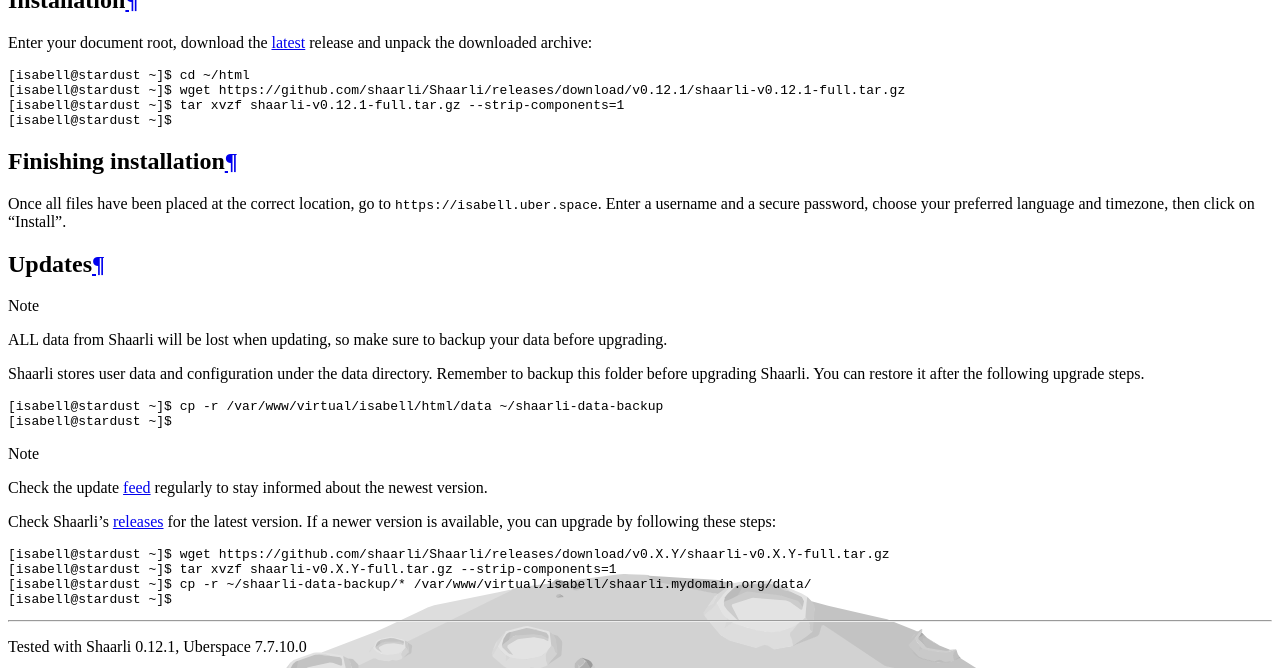
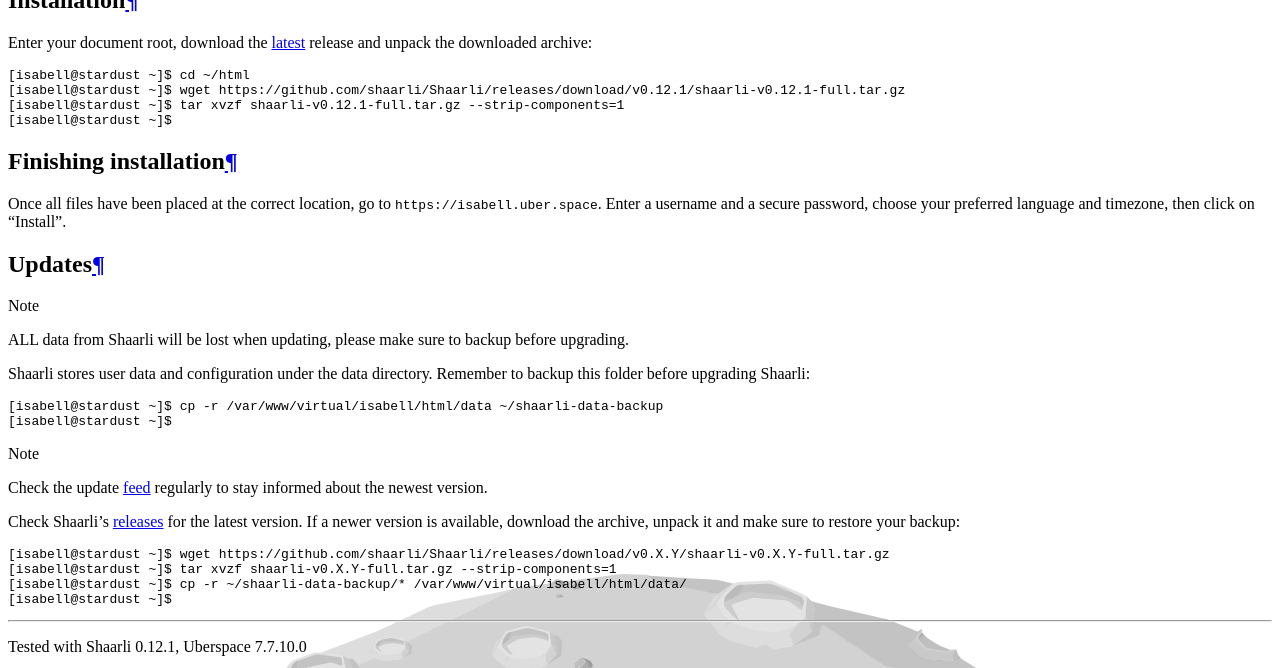
Before and after one commit to Uberspace/lab, a Sphinx documentation site: the page built from source/guide_shaarli.rst, in a window 1280 px wide and 900 px high, scrolled down 4391 px, cut to the strip 0-668 px from the top of the window. Built offline with Sphinx 7.4.7 and the Read the Docs theme 2.0.0, drawn with Linux system fonts in a browser that asks for light colours.

Commit message:
Updated guide_shaarli.rst
Fixed some typos in Updates

```diff
--- a/source/guide_shaarli.rst
+++ b/source/guide_shaarli.rst
@@ -66,10 +66,9 @@
 Updates
 =======
 
-.. note:: ALL data from Shaarli will be lost when updating, so make sure to backup your data before upgrading.
+.. note:: ALL data from Shaarli will be lost when updating, please make sure to backup before upgrading.
 
-Shaarli stores user data and configuration under the data directory. Remember to backup this folder before upgrading Shaarli.
-You can restore it after the following upgrade steps.
+Shaarli stores user data and configuration under the data directory. Remember to backup this folder before upgrading Shaarli:
 
 ::
 
@@ -79,13 +78,13 @@
 .. note:: Check the update feed_ regularly to stay informed about the newest version.
 
 Check Shaarli's `releases <https://github.com/shaarli/Shaarli/releases>`_ for the latest version. If a newer
-version is available, you can upgrade by following these steps:
+version is available, download the archive, unpack it and make sure to restore your backup:
 
 .. code-block:: console
 
   [isabell@stardust ~]$ wget https://github.com/shaarli/Shaarli/releases/download/v0.X.Y/shaarli-v0.X.Y-full.tar.gz
   [isabell@stardust ~]$ tar xvzf shaarli-v0.X.Y-full.tar.gz --strip-components=1
-  [isabell@stardust ~]$ cp -r ~/shaarli-data-backup/* /var/www/virtual/isabell/shaarli.mydomain.org/data/
+  [isabell@stardust ~]$ cp -r ~/shaarli-data-backup/* /var/www/virtual/isabell/html/data/
   [isabell@stardust ~]$
 
 .. _Shaarli: https://github.com/shaarli/Shaarli#readme
```
